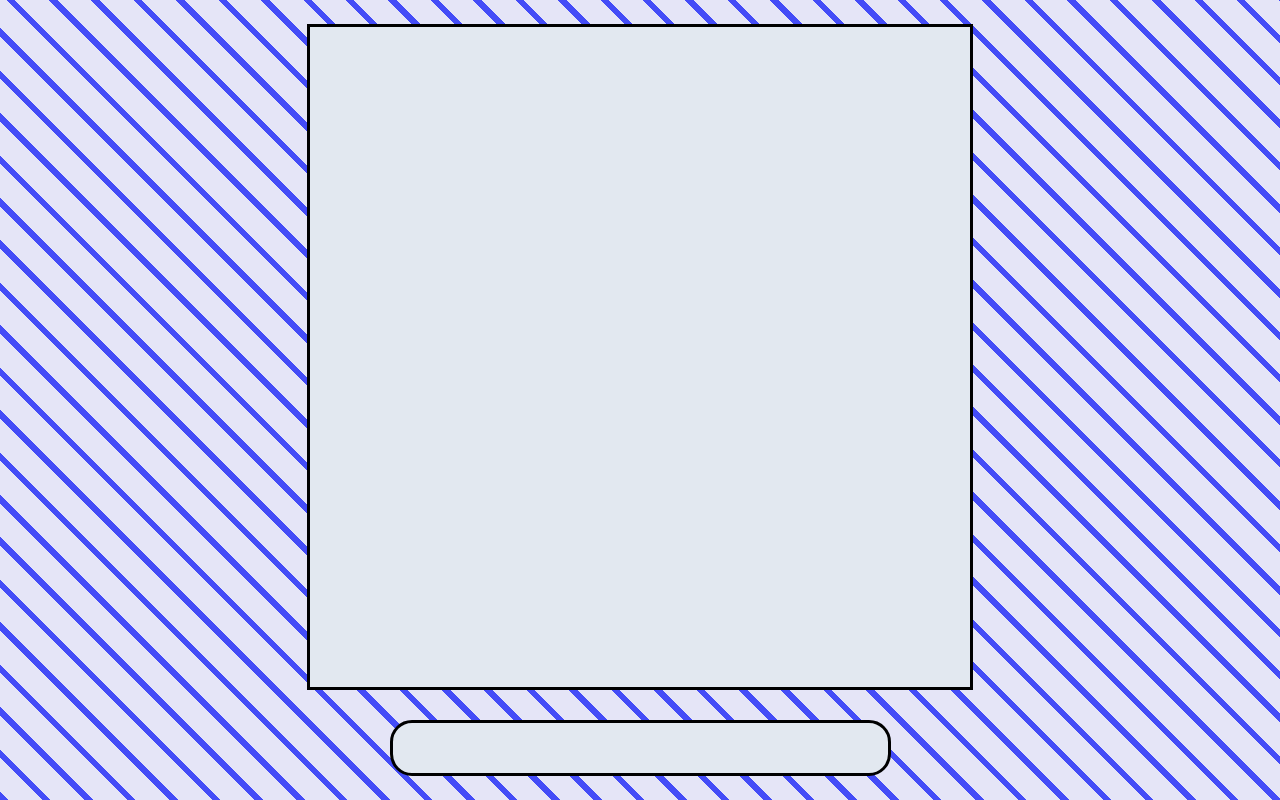
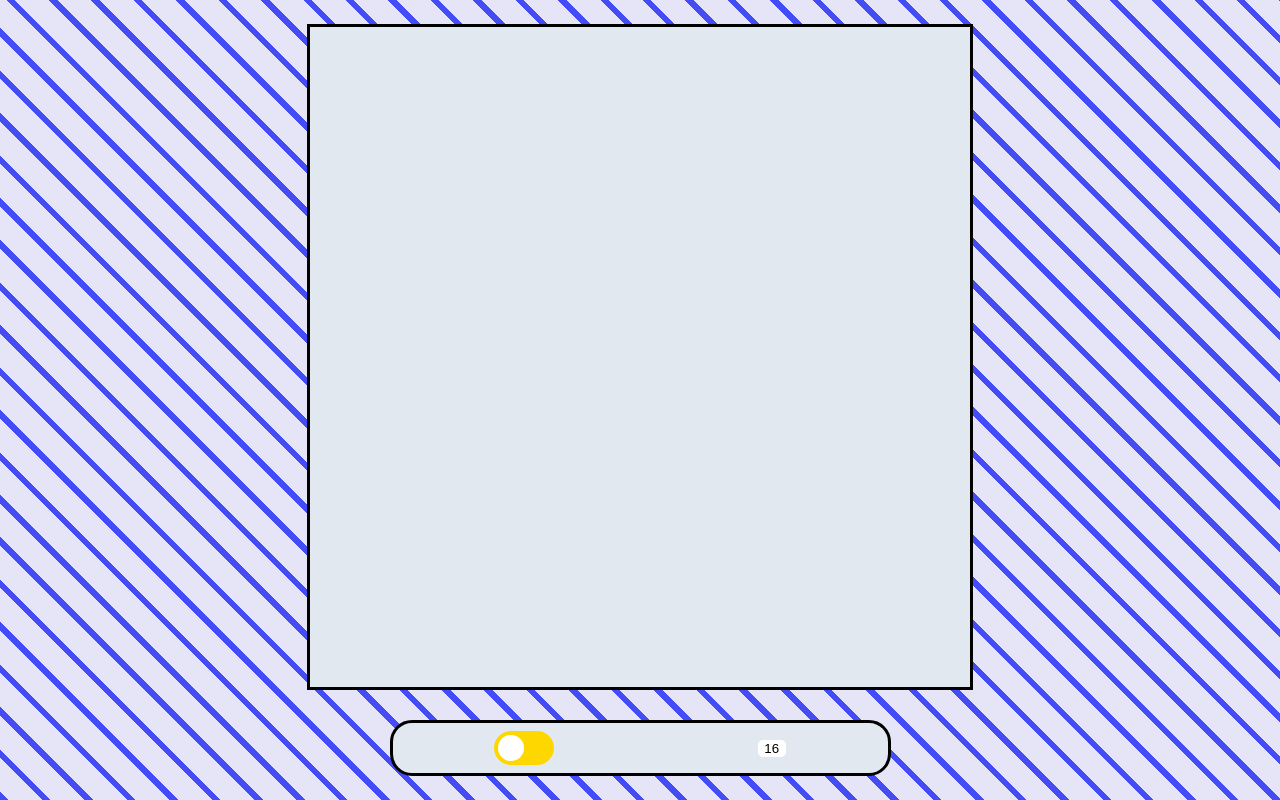
Before and after one commit to pljjy/etch-a-sketch, a plain HTML site: page index.html in a window 1280 px wide. Drawn offline with Linux system fonts and the light colour scheme.

Commit message:
added switch and text input

```diff
--- a/index.html
+++ b/index.html
@@ -1,19 +1,29 @@
 <!DOCTYPE html>
 <html lang="en">
   <head>
-    <meta charset="UTF-8">
-    <meta name="viewport" content="width=device-width, initial-scale=1.0">
-    <link rel="stylesheet" href="styles.css">
+    <meta charset="UTF-8" />
+    <meta name="viewport" content="width=device-width, initial-scale=1.0" />
+    <link rel="stylesheet" href="styles.css" />
     <script defer src="index.js"></script>
     <title>etch-a-sketch</title>
   </head>
   <body>
     <div class="container">
-        <div class="main">
-
-        </div>
+      <div class="main"></div>
       <div class="menu">
-
+        <label class="switch">
+          <!-- TODO: add text on the switch, showing the current state hover or click -->
+          <input type="checkbox" />
+          <span class="slider round"></span>
+        </label>
+        <input
+          type="text"
+          name="grid-size"
+          id="grid-size"
+          min="1"
+          max="100"
+          value="16"
+        />
       </div>
     </div>
   </body>
--- a/styles.css
+++ b/styles.css
@@ -1,16 +1,22 @@
-@import url('https://fonts.googleapis.com/css2?family=Kanit:wght@300;400;500;600&display=swap');
+@import url("https://fonts.googleapis.com/css2?family=Kanit:wght@300;400;500;600&display=swap");
 
-body{
+body {
   margin: 0;
   padding: 0;
   box-sizing: border-box;
-    font-family: 'Kanit', sans-serif;
+  font-family: "Kanit", sans-serif;
   background-color: #e5e5f7;
   opacity: 1;
-    background: repeating-linear-gradient( 45deg, #444cf7, #444cf7 6px, #e5e5f7 6px, #e5e5f7 30px );
+  background: repeating-linear-gradient(
+    45deg,
+    #444cf7,
+    #444cf7 6px,
+    #e5e5f7 6px,
+    #e5e5f7 30px
+  );
 }
 
-.container{
+.container {
   max-width: 40%;
   min-width: 900px; /* needs 700px for the grid */
   height: 100vh;
@@ -23,18 +29,18 @@ body{
   gap: 30px;
   align-items: center;
 }
-.container > *{
+.container > * {
   background-color: #e2e8f0;
 }
 
-.main{
+.main {
   width: 660px;
   height: 660px;
   margin-top: auto;
-    border: 3px solid black
+  border: 3px solid black;
 }
 
-.menu{
+.menu {
   border: 3px solid black;
   border-radius: 22px;
   min-width: 55%;
@@ -43,4 +49,77 @@ body{
   line-height: 50px;
   margin-bottom: auto;
   text-align: center;
+  display: flex;
+  justify-content: space-around;
+  align-items: center;
 }
+
+#grid-size {
+  width: 1.8em;
+  height: 1.8em;
+  max-height: max-content;
+  text-align: center;
+  border-style: none;
+  border-radius: 5px;
+}
+
+
+/* SWITCH */
+.switch {
+  position: relative;
+  display: inline-block;
+  width: 60px;
+  height: 34px;
+}
+
+.switch input {
+  opacity: 0;
+  width: 0;
+  height: 0;
+}
+
+.slider {
+  position: absolute;
+  cursor: pointer;
+  top: 0;
+  left: 0;
+  right: 0;
+  bottom: 0;
+  background-color: rgb(255, 215, 0);
+  -webkit-transition: 0.4s;
+  transition: 0.4s;
+}
+
+.slider:before {
+  position: absolute;
+  content: "";
+  height: 26px;
+  width: 26px;
+  left: 4px;
+  bottom: 4px;
+  background-color: white;
+  -webkit-transition: 0.4s;
+  transition: 0.4s;
+}
+
+input:checked + .slider {
+  background-color: #2196f3;
+}
+
+input:focus + .slider {
+  box-shadow: 0 0 1px #2196f3;
+}
+
+input:checked + .slider:before {
+  -webkit-transform: translateX(26px);
+  -ms-transform: translateX(26px);
+  transform: translateX(26px);
+}
+
+.slider.round {
+  border-radius: 34px;
+}
+
+.slider.round:before {
+  border-radius: 50%;
+}
```
Lines whose indentation alone changed are shown as unchanged.
